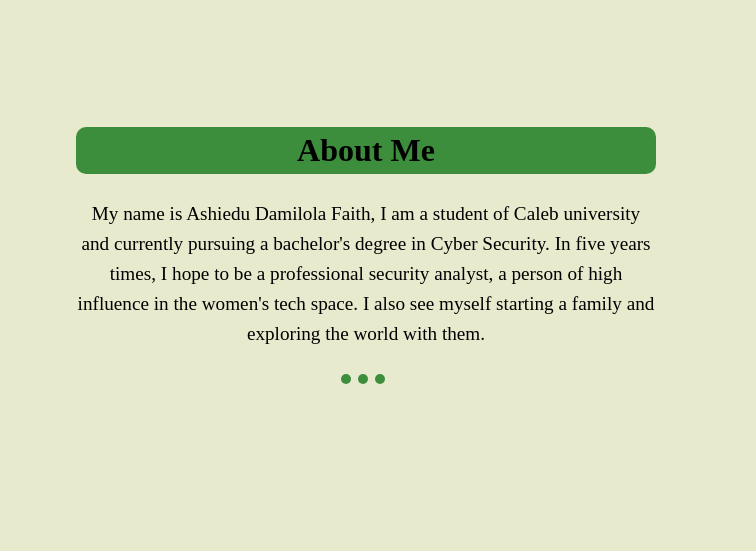
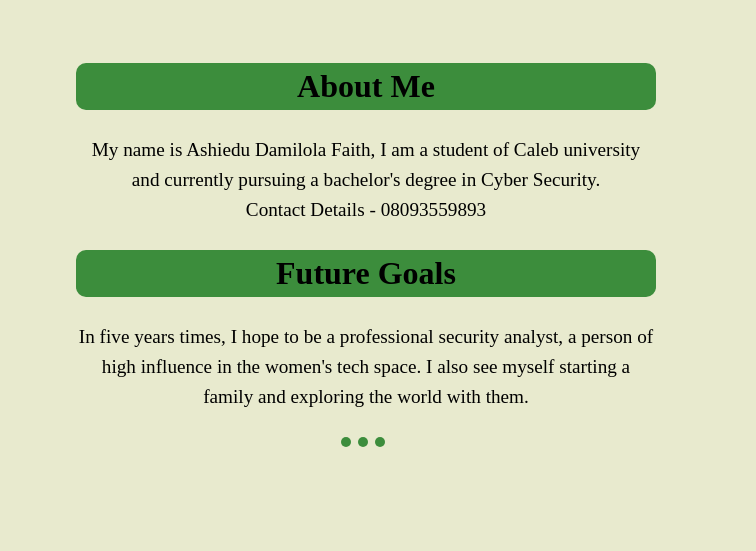
Before and after one commit to faythashiedu/faiths_blog, a plain HTML site: page index.html in a window 1280 px wide. Shown: the part 220-771 px from the top of the page, 524-1280 px from the left. Drawn offline with Linux system fonts and the light colour scheme.

Commit message:
blog completee

```diff
--- a/index.html
+++ b/index.html
@@ -17,7 +17,14 @@
         </div>
         <div class="aboutMe">
             <h1 id="aboutHead">About Me</h1>
-            <p id="aboutDesc">My name is Ashiedu Damilola Faith, I am a student of Caleb university and currently pursuing a bachelor's degree in Cyber Security. In five years times, I hope to be a professional security analyst, a person of high influence in the women's tech space. I also see myself starting a family and exploring the world with them. </p>
+            <p id="aboutDesc">My name is Ashiedu Damilola Faith, I am a student of Caleb university and currently pursuing a bachelor's degree in Cyber Security.<br> Contact Details - 08093559893</p>
+            <!-- <div class="serenren">
+                <div class="dot"> </div>
+                <div class="dot"> </div>
+                <div class="dot"> </div>
+            </div> -->
+            <h1 id="aboutHead">Future Goals</h1>
+            <p id="aboutDesc">In five years times, I hope to be a professional security analyst, a person of high influence in the women's tech space. I also see myself starting a family and exploring the world with them. </p>
             <div class="serenren">
                 <div class="dot"> </div>
                 <div class="dot"> </div>
--- a/style.css
+++ b/style.css
@@ -61,6 +61,7 @@
     display: flex;
     align-items: center;
     justify-content: center;
+    /* padding-bottom: 10px; */
 }
 
 .dot {
```
Also changed, not shown: Imgs/jason-leung-Xaanw0s0pMk-unsplash.jpg (deleted).
